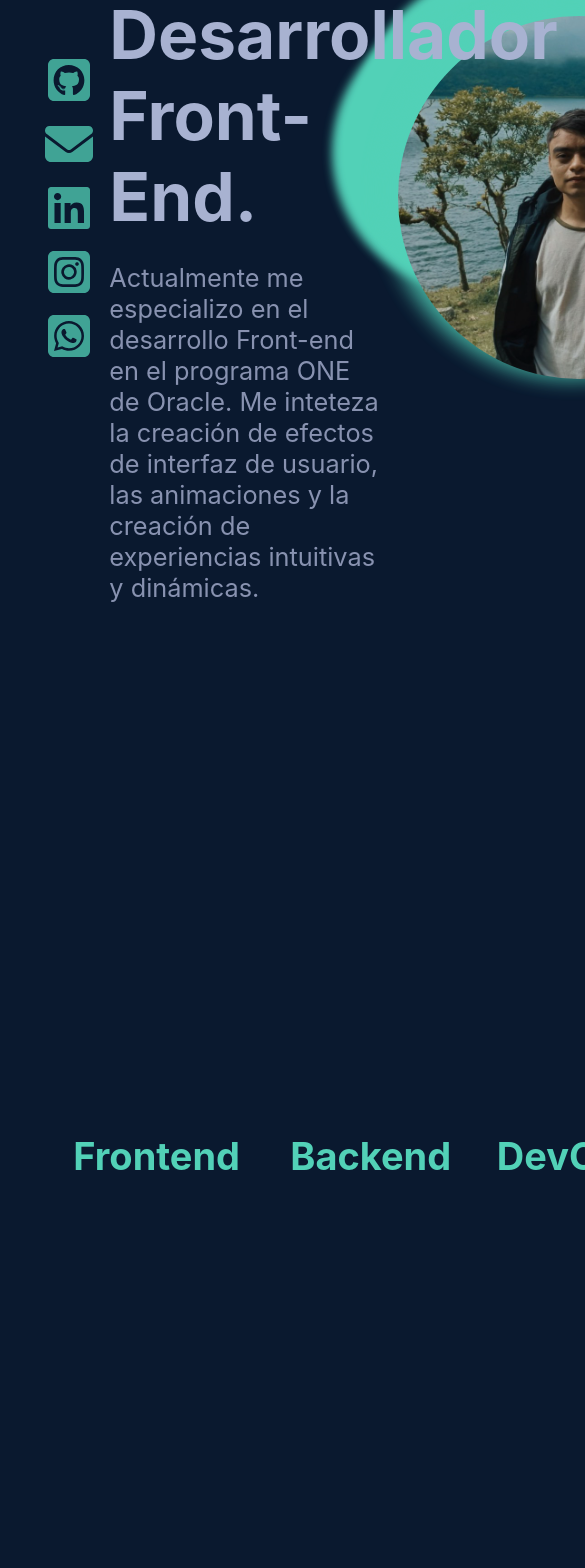
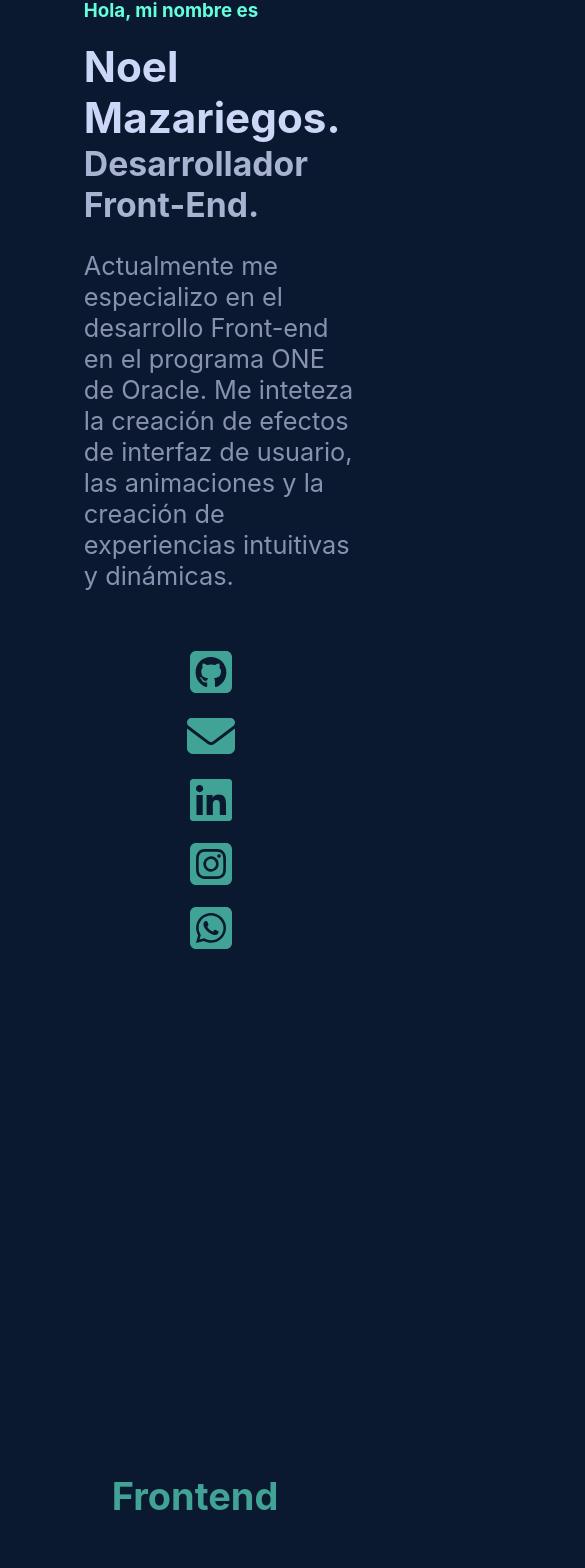
Before and after one commit to Noel1kt/Noel.dev, a React (Vite) app: page / in a window 390 px wide. Shown: the part 266-1834 px from the top of the page, 585 px wide, since content can reach past the window. Built offline with nearby package versions, Linux system fonts and the light colour scheme.

Commit message:
responsive 1

```diff
--- a/src/App.css
+++ b/src/App.css
@@ -3,6 +3,7 @@
     align-items: center;
     margin: 10% 5% 10% 10%;
 }
+
 .about-me{
   width: 70vw;
   padding-left: 5%;
@@ -27,6 +28,7 @@
     color: #8892b0;
     font-size: 3vh;
 }
+
 .profile-photo{
     width: 50%;
     height: 100%;
@@ -240,6 +242,62 @@
   }
 }
 
+@media screen and (max-width:768px) {
+    .section-about{
+        display: flex;
+        flex-direction: column-reverse;
+        width: 100%;
+        margin: 1rem;
+    }
+    .about-me h1{
+        font-size: 5vh;
+        margin: 0%;
+    }
+
+    .about-me h2{
+        color: #a8b2d1;
+        font-size: 4vh;
+        margin: 0%;
+    }
+
+    .about-me p{
+        color: #8892b0;
+        font-size: 3vh;
+    }
+    .profile-photo{
+        display: flex;
+        flex-direction: column;
+        align-items: start;
+        z-index: -1;
+
+    }
+
+    .profile-photo-img{
+        width: 23vh;
+        height: 23vh;
+        border-radius: 50%;
+        position: relative; /* Asegura que la posición sea relativa para controlar z-index */
+        z-index: 2;
+        padding: 1rem;
+    }
+
+    .center {
+        position: relative;
+        opacity: 0.8;
+    }
+    .ball {
+        display: none;
+      }
+
+      .blubb-1,.blubb-2,.blubb-3,.blubb-4,.blubb-5,.blubb-6,.blubb-7,.blubb-8 {
+        display: none;
+      }
+
+  }
+
+  @media screen and (min-width:993px) {
+  }
+
 /* Skills */
 .section-skills{
     display: flex;
@@ -313,7 +371,7 @@
 .lists-skills h2{
     text-align: center;
     color: #64ffda;
-    opacity: 0.8;
+    opacity: 0.6;
 }
 
 .lists-skills li{
@@ -366,9 +424,25 @@
     animation-fill-mode: both;
 }
 
+@media screen and (max-width:768px) {
+    .lists-skills{
+        display: flex;
+        flex-direction: column;
+        justify-content: space-between;
+        list-style: none;
+        width: 100%;
+        font-size: 3vh;
+
+    }
+  }
+
+  @media screen and (min-width:993px) {
+  }
+
 
 
 /* Proyectos */
+
 .section-work{
     display: flex;
     flex-direction: column;
@@ -455,9 +529,8 @@
     text-decoration: none;
     color: #64ffda;
     padding: 1rem 0;
-
     opacity: 0.6;
-    transition: 0.5s ease;
+    transition: 0.6s ease;
 }
 
 .paragraph-project a:hover{
@@ -607,6 +680,16 @@
     opacity: 1;
 }
 
+@media screen and (max-width:768px) {
+    .section-contact ul{
+        display: none;
+    }
+
+  }
+
+  @media screen and (min-width:993px) {
+  }
+
 /* @keyframes shownav {
     from {
         opacity: 1;
--- a/src/App.jsx
+++ b/src/App.jsx
@@ -8,7 +8,7 @@ function App() {
     <>
       <About/>
       <Skills/>
-      <Projects/>
+      {/* <Projects/> */}
       <Contact/>
     </>
 
```
